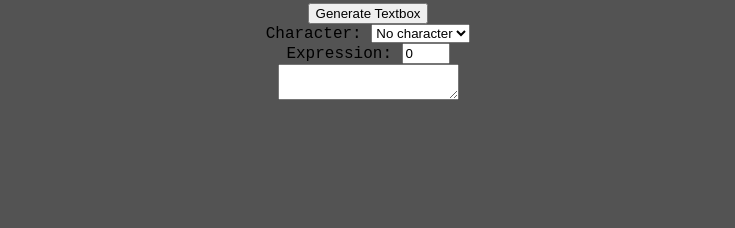
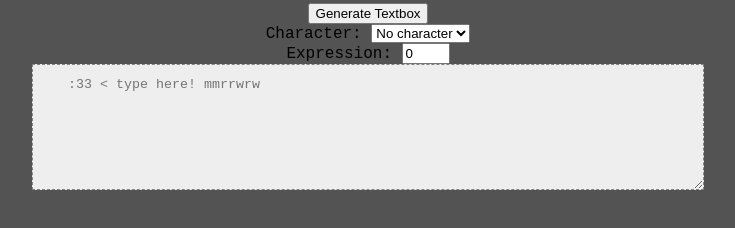
Before and after one commit to FlaringK/textboxy, a plain HTML site: page index.html in a window 1280 px wide. Shown: the part 382-610 px from the top of the page, without its empty margins (272-1007 px from the left). Drawn offline with Linux system fonts and the light colour scheme.

Commit message:
Go for it

```diff
--- a/index.html
+++ b/index.html
@@ -47,7 +47,7 @@
 
     </div>
 
-    <textarea name="message" id="message"></textarea>
+    <textarea name="message" id="message" placeholder=":33 < type here! mmrrwrw"></textarea>
 
   </div>
 
--- a/style.css
+++ b/style.css
@@ -8,3 +8,12 @@ body {
   text-align: center;
   margin: auto;
 }
+
+textarea {
+  width: 600px;
+  height: 100px;
+  border: 1px dashed gray;
+  padding: 1px;
+  background-color: #eee;
+  padding: 12px 35px;
+}
```
